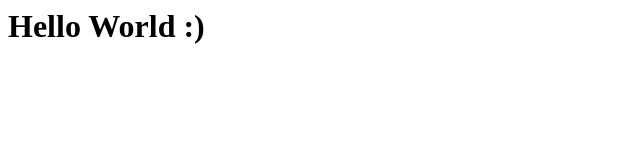
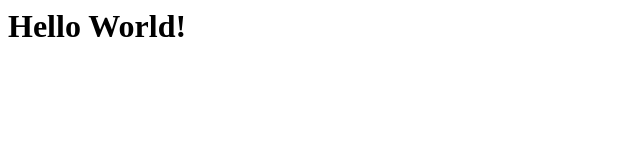
Before and after one commit to tjg1096/it718, a plain HTML site: page index.html in a window 1280 px wide. Shown: the full height of the page, 0-640 px from the left. Drawn offline with Linux system fonts and the light colour scheme.

Commit message:
Update index.html

```diff
--- a/index.html
+++ b/index.html
@@ -1 +1 @@
-<h1>Hello World :)</h1>
+<h1>Hello World!</h1>
```
